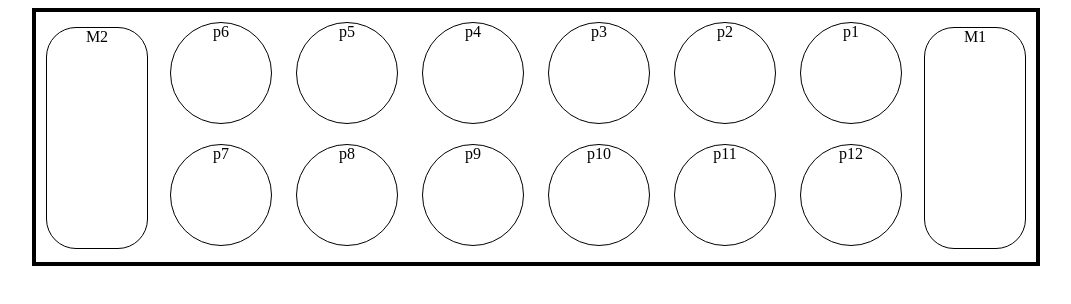
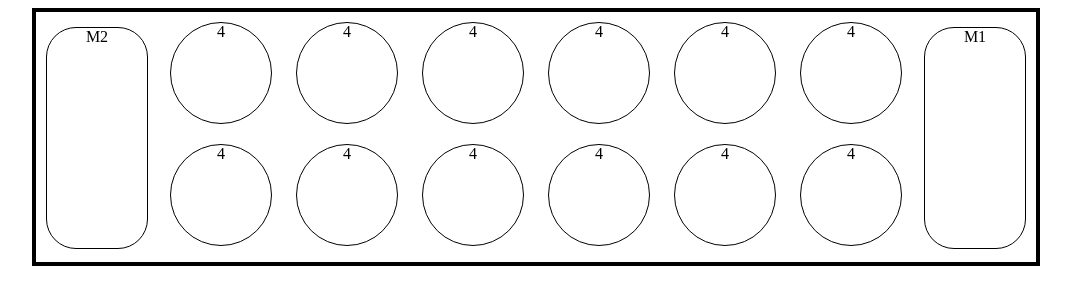
Before and after one commit to leejb91/project1, a plain HTML site: page index.html in a window 1280 px wide. Shown: the whole page, without its empty margins (112-1183 px from the left). Drawn offline with nearby package versions, Linux system fonts and the light colour scheme.

Commit message:
add gameBegin

```diff
--- a/index.html
+++ b/index.html
@@ -19,21 +19,21 @@
   </div>
 
   <div id="divRows">
-    <div id="pod6" class="pod">p6</div>
-    <div id="pod5" class="pod">p5</div>
-    <div id="pod4" class="pod">p4</div>
-    <div id="pod3" class="pod">p3</div>
-    <div id="pod2" class="pod">p2</div>
-    <div id="pod1" class="pod">p1</div>
+    <div id="pod6" class="pod"></div>
+    <div id="pod5" class="pod"></div>
+    <div id="pod4" class="pod"></div>
+    <div id="pod3" class="pod"></div>
+    <div id="pod2" class="pod"></div>
+    <div id="pod1" class="pod"></div>
 
 <br>
 
-    <div id="pod7" class="pod">p7</div>
-    <div id="pod8" class="pod">p8</div>
-    <div id="pod9" class="pod">p9</div>
-    <div id="pod10" class="pod">p10</div>
-    <div id="pod11" class="pod">p11</div>
-    <div id="pod12" class="pod">p12</div>
+    <div id="pod7" class="pod"></div>
+    <div id="pod8" class="pod"></div>
+    <div id="pod9" class="pod"></div>
+    <div id="pod10" class="pod"></div>
+    <div id="pod11" class="pod"></div>
+    <div id="pod12" class="pod"></div>
   </div>
 
 
--- a/js/main.js
+++ b/js/main.js
@@ -1 +1,15 @@
 console.log("linked")
+
+var board = [pod1, pod2, pod3, pod4, pod5, pod6,
+            pod7, pod8, pod9, pod10, pod11, pod12];
+
+var gameBegin = function() {
+  for (var i = 0; i < board.length; i++) {
+    board[i].innerHTML = "4";
+  }
+}
+
+gameBegin();
+// var gameEnd = function() {
+//   if
+// }
```
